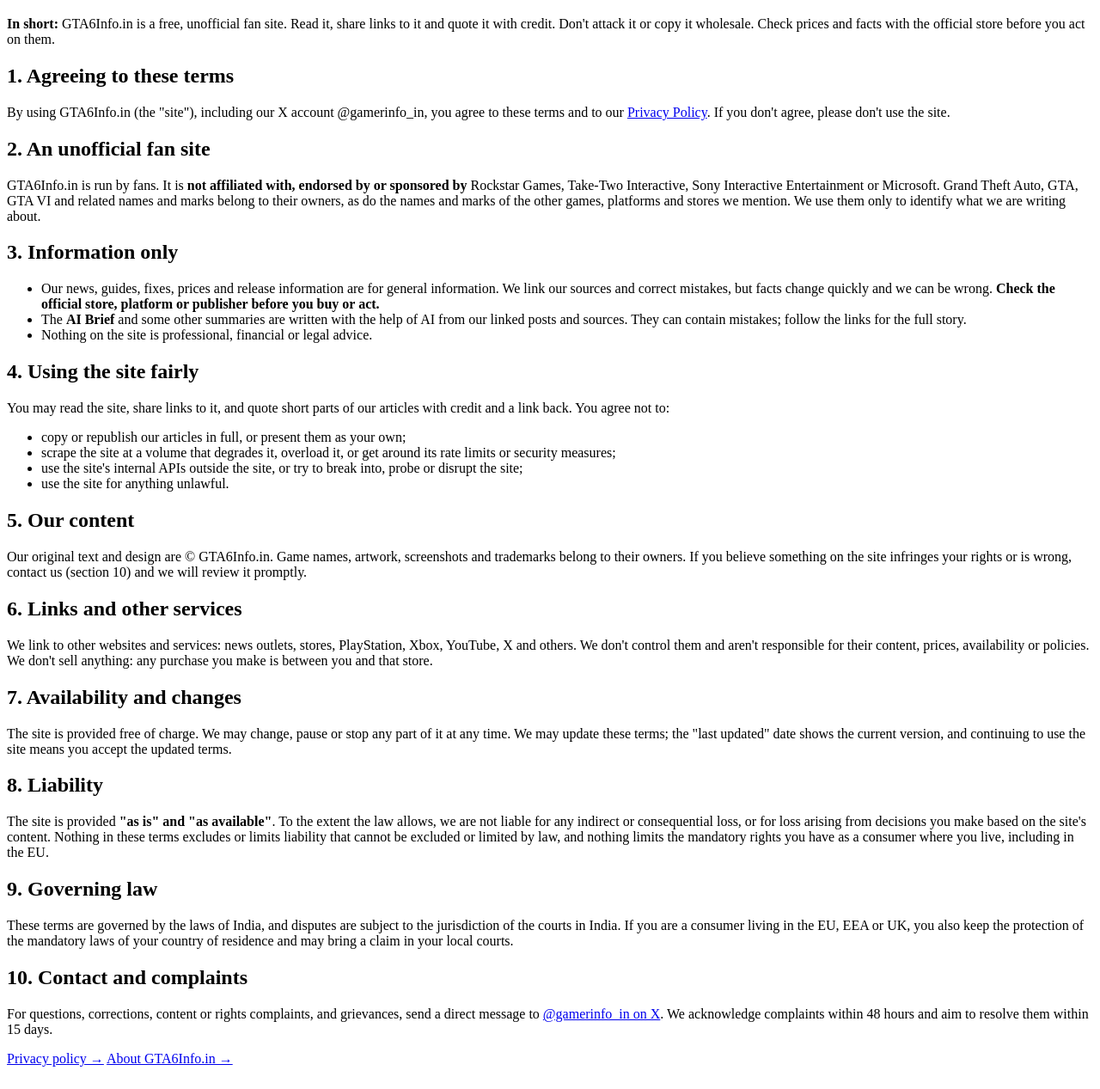
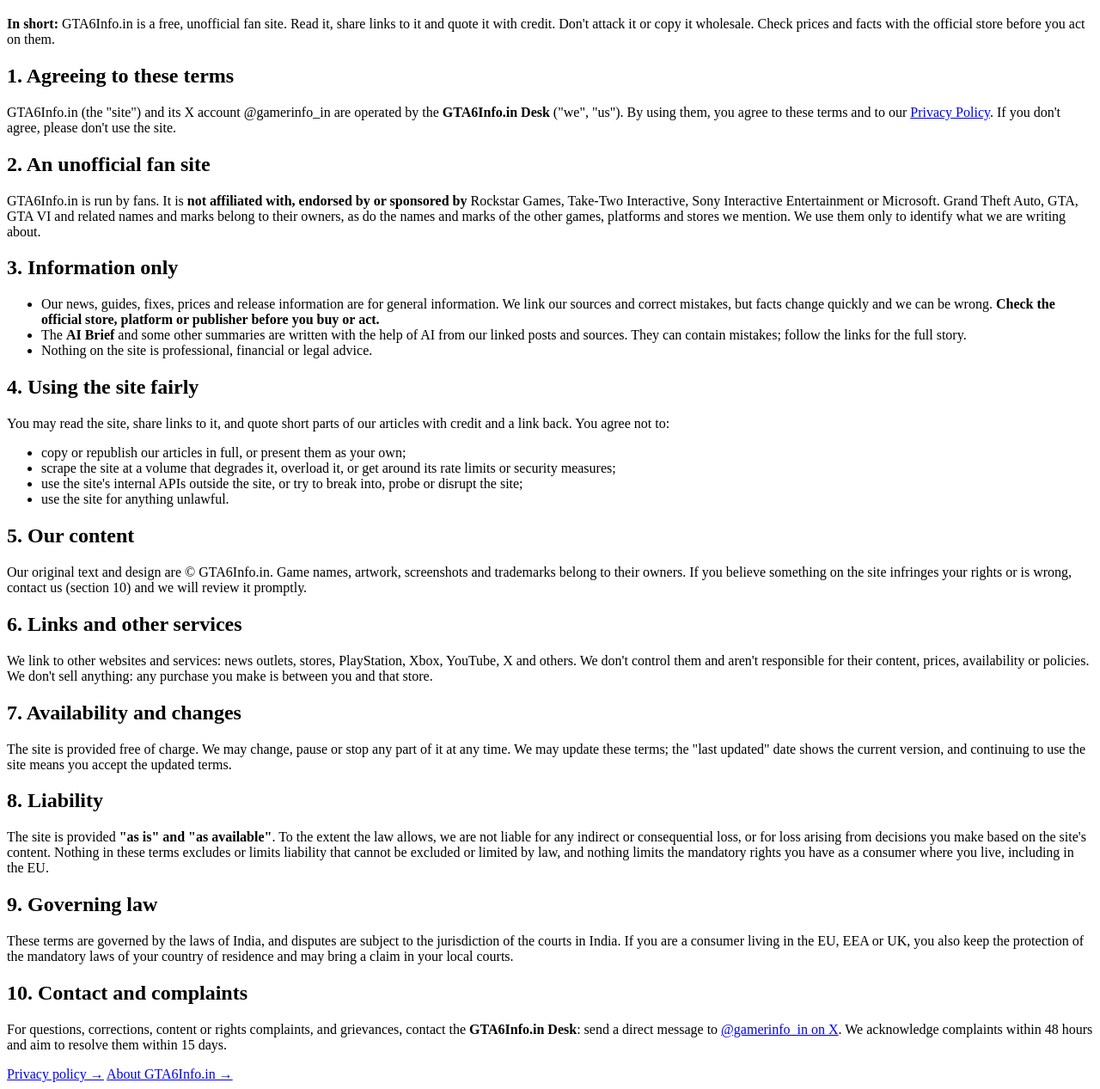
Before and after one commit to SahilRS200/gta6-static, a website: page public/terms/index.html in a window 1280 px wide. Shown: the part 121-1388 px from the top of the page at 86% size. Drawn offline with Linux system fonts and the light colour scheme.

Commit message:
docs(legal): name the operator — GTA6Info.in Desk (same as the article byline)
Co-Authored-By: Claude Opus 5.5 <noreply@anthropic.com>

```diff
--- a/public/terms/index.html
+++ b/public/terms/index.html
@@ -18,7 +18,7 @@
 
   <section>
     <h2>1. Agreeing to these terms</h2>
-    <p>By using GTA6Info.in (the "site"), including our X account @gamerinfo_in, you agree to these terms and to our <a href="/privacy/">Privacy Policy</a>. If you don't agree, please don't use the site.</p>
+    <p>GTA6Info.in (the "site") and its X account @gamerinfo_in are operated by the <b>GTA6Info.in Desk</b> ("we", "us"). By using them, you agree to these terms and to our <a href="/privacy/">Privacy Policy</a>. If you don't agree, please don't use the site.</p>
   </section>
 
   <section>
@@ -73,7 +73,7 @@
 
   <section id="contact">
     <h2>10. Contact and complaints</h2>
-    <p>For questions, corrections, content or rights complaints, and grievances, send a direct message to <a href="https://x.com/gamerinfo_in" rel="noopener me" target="_blank">@gamerinfo_in on X</a>. We acknowledge complaints within 48 hours and aim to resolve them within 15 days.</p>
+    <p>For questions, corrections, content or rights complaints, and grievances, contact the <b>GTA6Info.in Desk</b>: send a direct message to <a href="https://x.com/gamerinfo_in" rel="noopener me" target="_blank">@gamerinfo_in on X</a>. We acknowledge complaints within 48 hours and aim to resolve them within 15 days.</p>
   </section>
 
   <section class="cta-row">
```
Also changed, not shown: public/privacy/index.html (+2 -2 lines).
